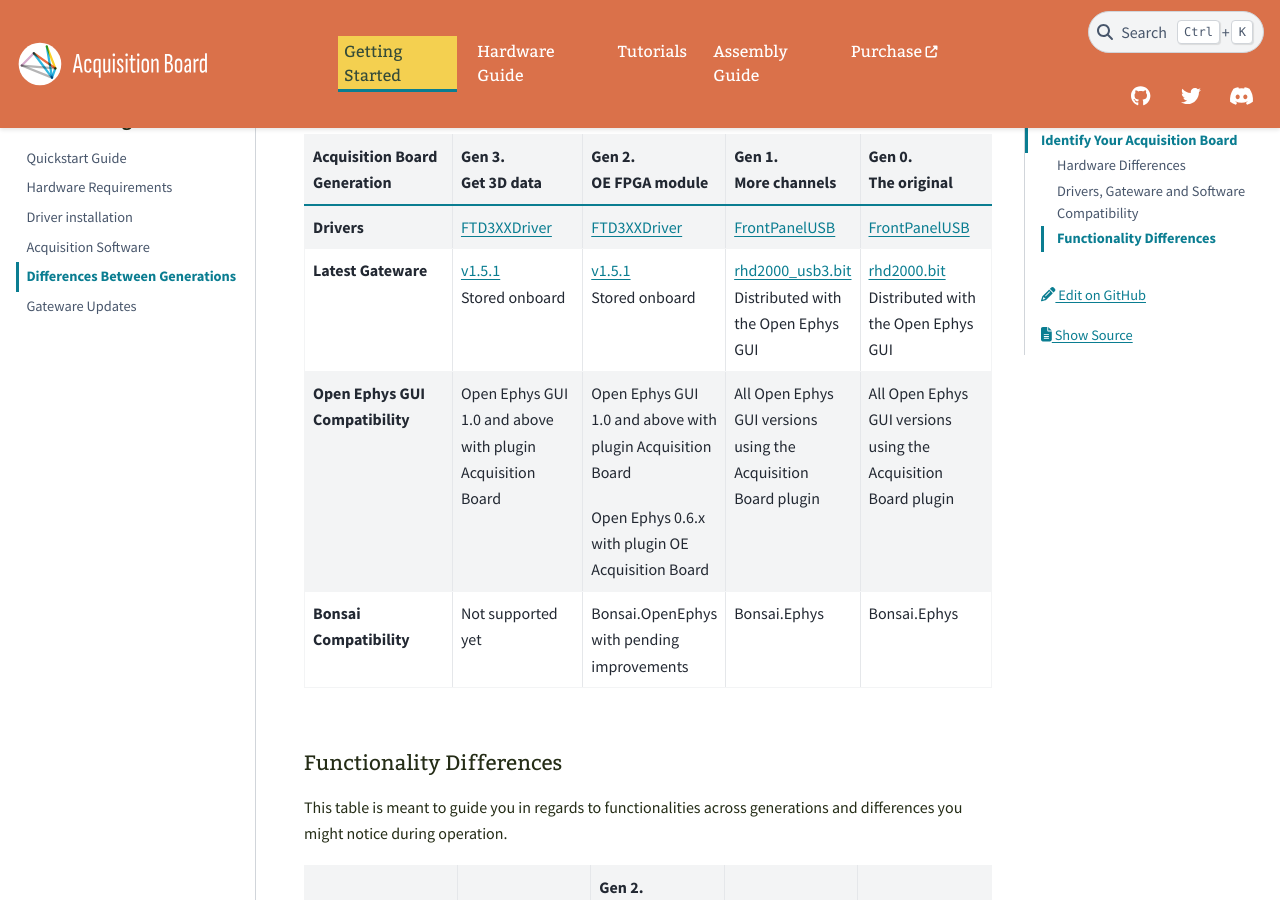
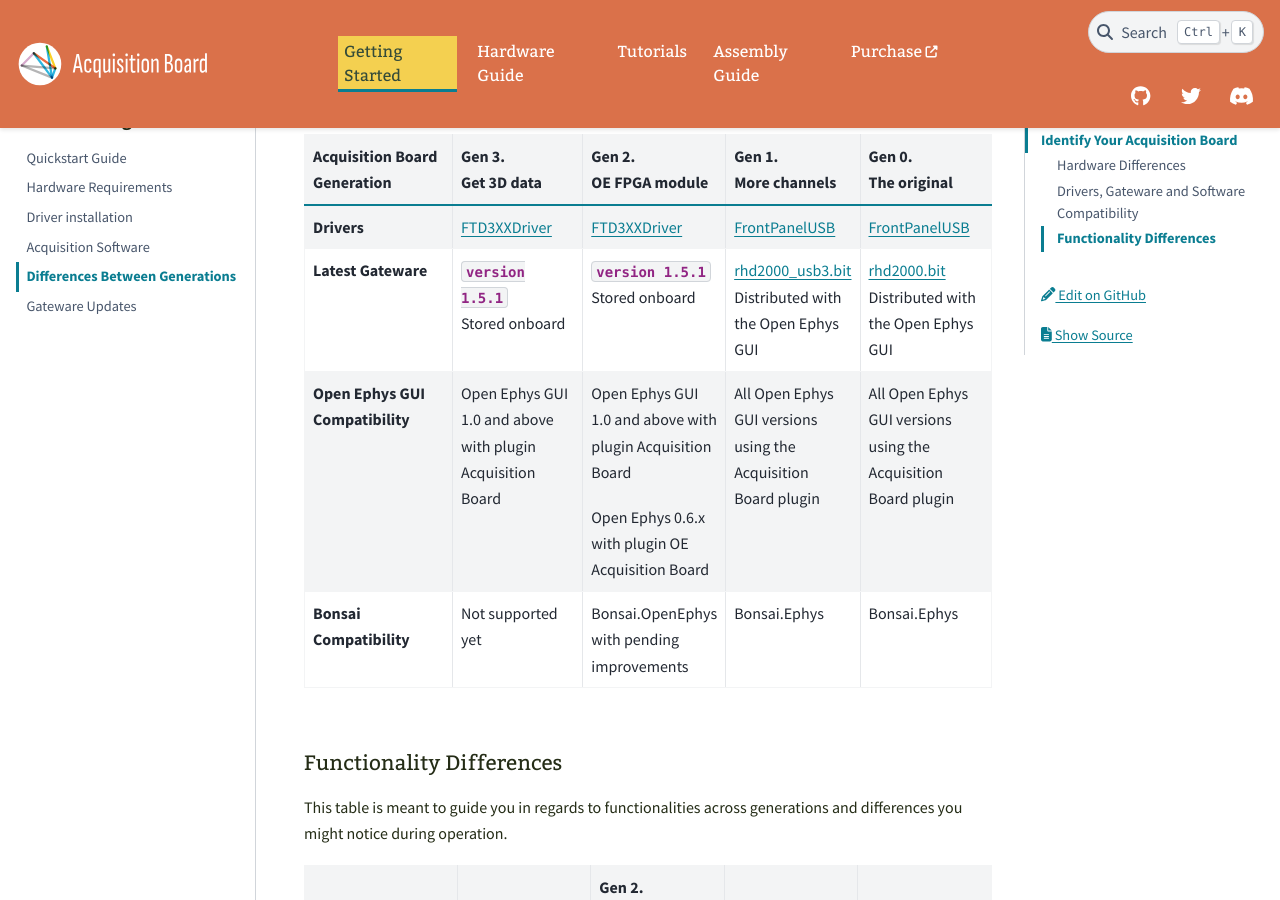
Before and after one commit to open-ephys/acq-board-docs, a Sphinx documentation site: the page built from source/User-Manual/Generations-differences.rst, in a window 1280 px wide and 900 px high, scrolled down 1721 px. Built offline with Sphinx 7.4.7 and the PyData theme 0.15.4, drawn with Linux system fonts in a browser that asks for light colours.

Commit message:
gw file link

```diff
--- a/source/User-Manual/Gateware-Update.rst
+++ b/source/User-Manual/Gateware-Update.rst
@@ -25,7 +25,7 @@
      - Version
      - Release Date
    * - Gen 2 and 3
-     - :download:`version 1.1 </_static/files/OpenEphysFPGA-gw1.1.zip>`
+     - :download:`version 1.5.1 </_static/files/OpenEphysFPGA-gw1.5.1.zip>`
      - 2024.10.15
 
 .. _gwupdate_instructions:
--- a/source/_static/files/gen-driver-gateware-software-diff.csv
+++ b/source/_static/files/gen-driver-gateware-software-diff.csv
@@ -4,8 +4,8 @@
 | More channels","| Gen 0.
 | The original"
 **Drivers**,`FTD3XXDriver <https://github.com/open-ephys/plugin-GUI/blob/main/Resources/DLLs/FTD3XXDriver_WHQLCertified_1.3.0.8_Installer.exe>`__ ,`FTD3XXDriver <https://github.com/open-ephys/plugin-GUI/blob/main/Resources/DLLs/FTD3XXDriver_WHQLCertified_1.3.0.8_Installer.exe>`__ ,`FrontPanelUSB <https://github.com/open-ephys/plugin-GUI/blob/main/Resources/DLLs/FrontPanelUSB-DriverOnly-4.5.5.exe>`__ ,`FrontPanelUSB <https://github.com/open-ephys/plugin-GUI/blob/main/Resources/DLLs/FrontPanelUSB-DriverOnly-4.5.5.exe>`__
-**Latest Gateware**,"| `v1.5.1 <https://open-ephys.github.io/acq-board-docs/_downloads/05bcb7368efabdd0188d056495f84c0c/OpenEphysFPGA-gw1.5.1.zip>`__
-| Stored onboard","| `v1.5.1 <https://open-ephys.github.io/acq-board-docs/_downloads/05bcb7368efabdd0188d056495f84c0c/OpenEphysFPGA-gw1.5.1.zip>`__
+**Latest Gateware**,"| :download:`version 1.5.1 </_static/files/OpenEphysFPGA-gw1.5.1.zip>`
+| Stored onboard","| :download:`version 1.5.1 </_static/files/OpenEphysFPGA-gw1.5.1.zip>`
 | Stored onboard","| `rhd2000_usb3.bit <https://github.com/open-ephys-plugins/rhythm-plugins/blob/main/Resources/rhd2000_usb3.bit>`__
 | Distributed with the Open Ephys GUI","| `rhd2000.bit <https://github.com/open-ephys-plugins/rhythm-plugins/blob/main/Resources/rhd2000.bit>`__
 | Distributed with the Open Ephys GUI"
```
